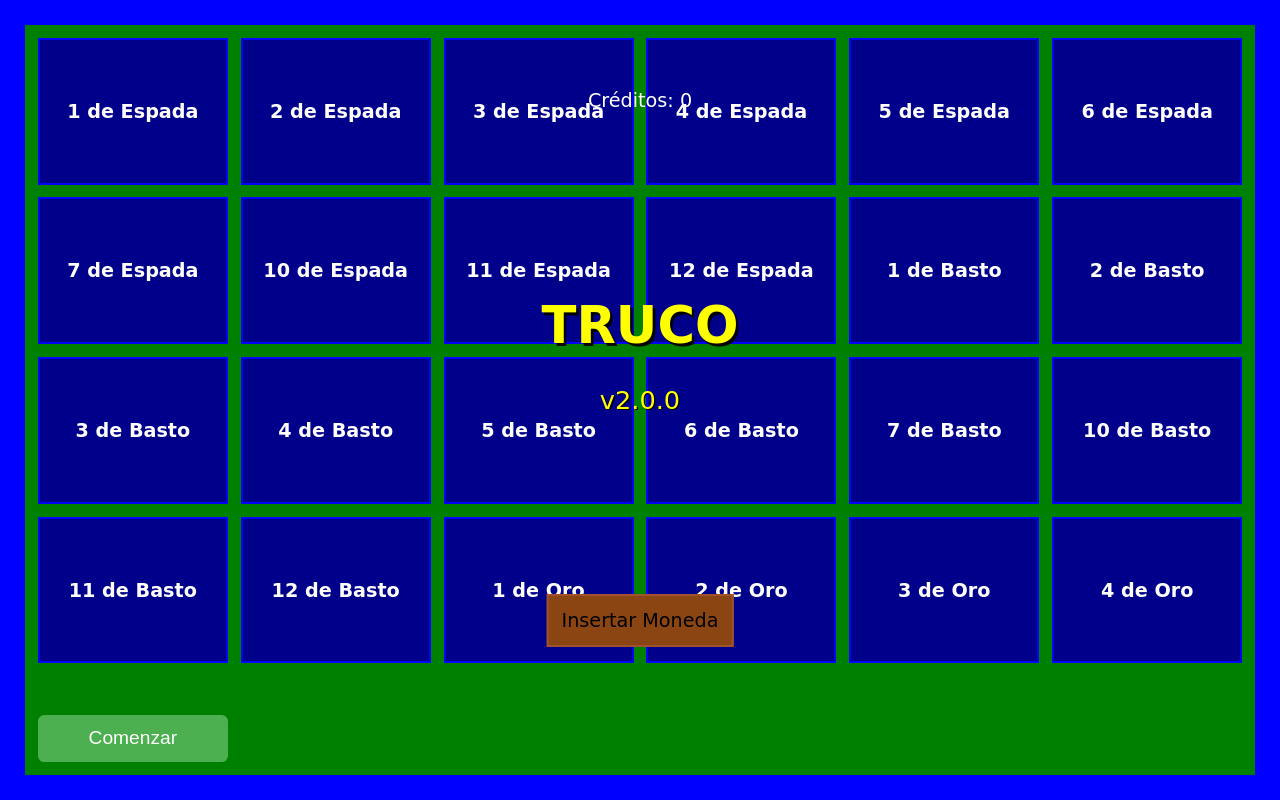
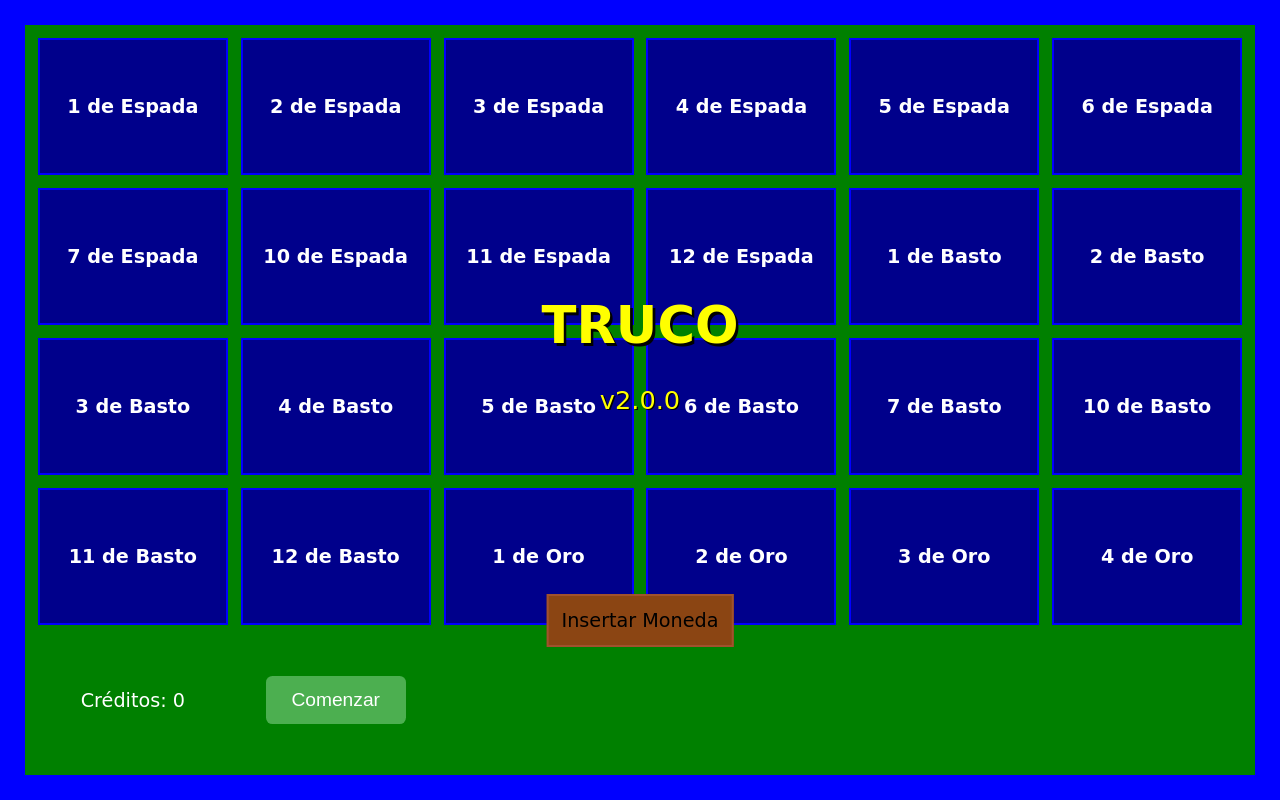
Before and after one commit to gustavojavier7/truco, a PHP site: page / in a window 1280 px wide. Run offline with PHP 8.4, Linux system fonts and the light colour scheme.

Commit message:
Update inicio.css

```diff
--- a/inicio.css
+++ b/inicio.css
@@ -98,18 +98,18 @@ body {
 }
 
 .credit-display {
-    top: 5vw;
-    left: 50%;
-    transform: translateX(-50%);
+    position: relative;
+    top: 2vw; /* Mueve el texto "Créditos" debajo del botón de "Insertar Moneda" */
     text-align: center;
     font-size: 1.5vw;
-    opacity: 1;
-    transition: opacity 1s;
+    margin-top: 2vw; /* Agrega espacio extra si es necesario */
+    color: white;
 }
 
 #comenzarJuego {
     position: relative;
-    margin-top: 3vw; /* Espacio encima del botón */
+    display: block;
+    margin: 3vw auto; /* Espacio arriba y centrado horizontalmente */
     padding: 1vw 2vw;
     font-size: 1.5vw;
     background-color: #4CAF50;
```
